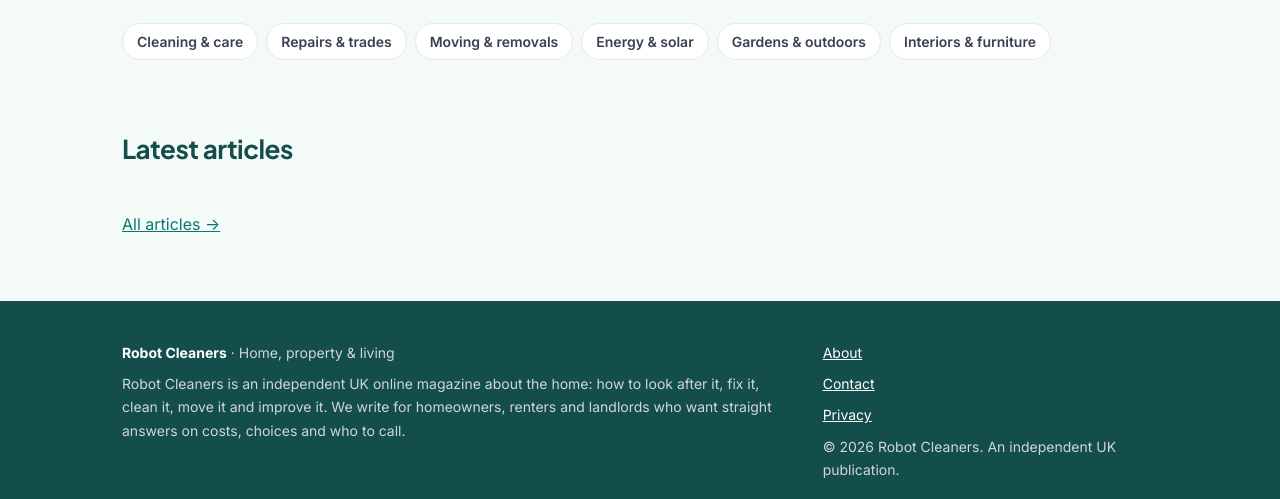
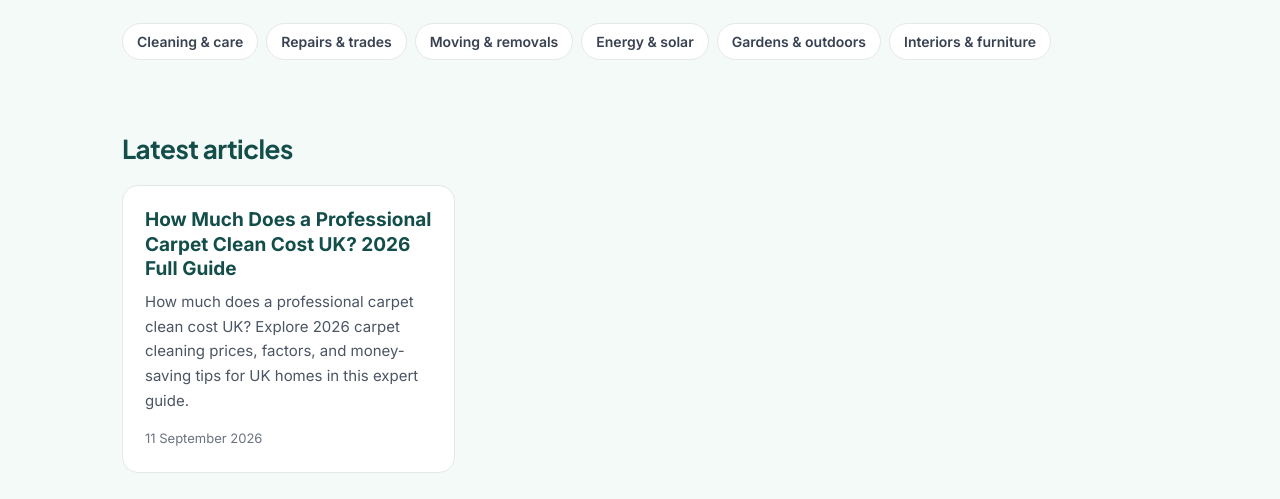
Before and after one commit to aiautomationuk/net-robot-cleaners, a plain HTML site: page index.html in a window 1280 px wide. Shown: the part 288-787 px from the top of the page. Drawn offline with Linux system fonts and the light colour scheme.

Commit message:
Index: How Much Does a Professional Carpet Clean Cost UK? 2026 Full Guide

```diff
--- a/index.html
+++ b/index.html
@@ -32,5 +32,5 @@ article.post blockquote{border-left:4px solid var(--p);margin:16px 0;padding:6px
 </style></head><body>
 <header><div class="wrap nav"><a class="brand" href="/"><i></i>Robot Cleaners</a><nav><a class="l" href="/">Home</a><a class="l" href="/blog/">Articles</a><a class="l" href="/about.html">About</a><a class="l" href="/contact.html">Contact</a></nav></div></header>
 <main class="wrap"><section class="hero"><span class="tag">Home, property &amp; living</span><h1>Robot Cleaners</h1><p>Practical, plain-English guides for UK homeowners: cleaning, repairs, moving, energy, gardens and the trades you can trust.</p><div class="sections"><span>Cleaning &amp; care</span><span>Repairs &amp; trades</span><span>Moving &amp; removals</span><span>Energy &amp; solar</span><span>Gardens &amp; outdoors</span><span>Interiors &amp; furniture</span></div></section>
-<h2 class="sec">Latest articles</h2><div class="grid"><!--ARTICLE-LIST-START--><!--ARTICLE-LIST-END--></div>
+<h2 class="sec">Latest articles</h2><div class="grid"><!--ARTICLE-LIST-START--><a class="card" href="/blog/how-much-does-a-professional-carpet-clean-cost-uk-2026-full-guide.html"><h2>How Much Does a Professional Carpet Clean Cost UK? 2026 Full Guide</h2><p>How much does a professional carpet clean cost UK? Explore 2026 carpet cleaning prices, factors, and money-saving tips for UK homes in this expert guide.</p><span class="date">11 September 2026</span></a><!--ARTICLE-LIST-END--></div>
 <p style="margin:26px 0"><a href="/blog/">All articles &rarr;</a></p></main><footer><div class="wrap cols"><div><p><strong style="color:#fff">Robot Cleaners</strong> &middot; Home, property &amp; living</p><p>Robot Cleaners is an independent UK online magazine about the home: how to look after it, fix it, clean it, move it and improve it. We write for homeowners, renters and landlords who want straight answers on costs, choices and who to call.</p></div><div><p><a href="/about.html">About</a></p><p><a href="/contact.html">Contact</a></p><p><a href="/privacy.html">Privacy</a></p><p>&copy; 2026 Robot Cleaners. An independent UK publication.</p></div></div></footer></body></html>
```
